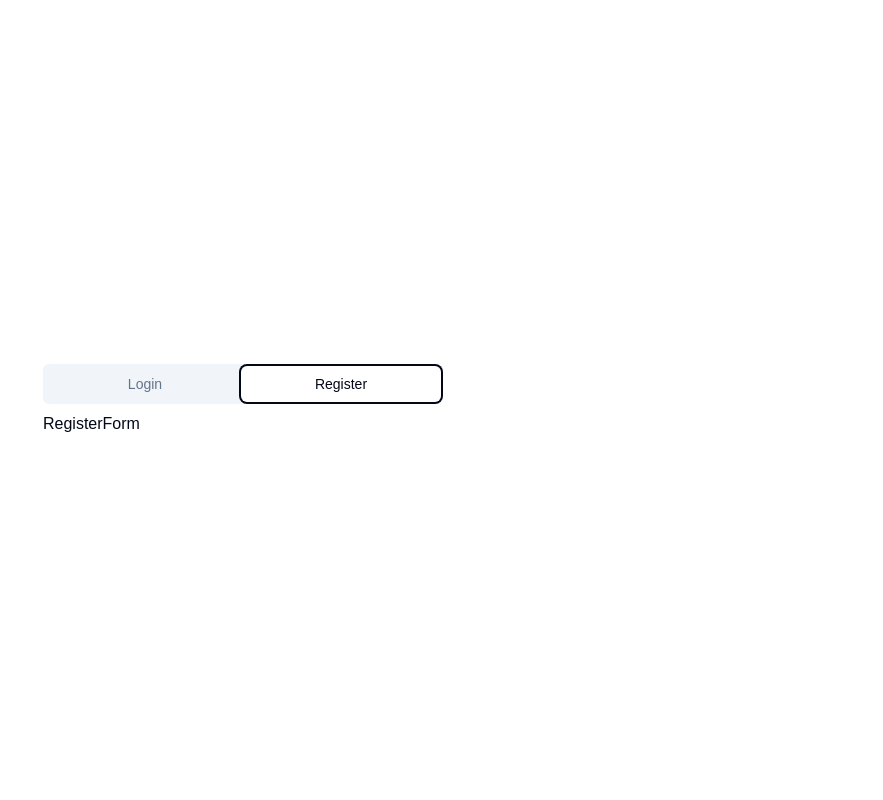
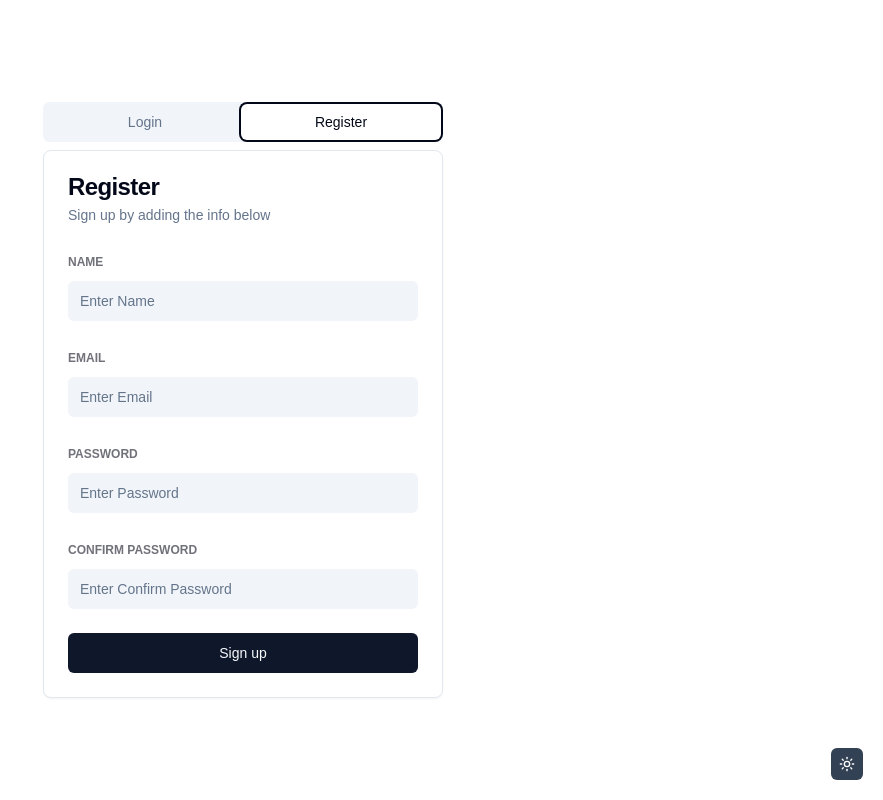
Before and after one commit to MiraslauSharkouski/nextjs-dashboard, a Next.js app: page /auth in a window 1280 px wide. Both pictures are taken after a click on the tab "Register". Shown: the whole page, without its empty margins (397-1280 px from the left). Built offline with nearby package versions, Linux system fonts and the light colour scheme.

Commit message:
comleted

```diff
--- a/app/(auth)/layout.tsx
+++ b/app/(auth)/layout.tsx
@@ -1,6 +1,11 @@
+import ThemeToggler from "@/components/ThemeToggler";
+
 const AuthLayout = ({ children }: { children: React.ReactNode }) => {
   return (
     <div className="h-[100vh] flex items-center justify-center relative">
+      <div className="absolute bottom-5 right-0 text-white">
+        <ThemeToggler />
+      </div>
       {children}
     </div>
   );
--- a/components/auth/LoginForm.tsx
+++ b/components/auth/LoginForm.tsx
@@ -1,5 +1,115 @@
+"use client";
+
+import * as z from "zod";
+import { useForm } from "react-hook-form";
+import { zodResolver } from "@hookform/resolvers/zod";
+import {
+  Form,
+  FormControl,
+  FormField,
+  FormItem,
+  FormLabel,
+  FormMessage,
+} from "@/components/ui/form";
+import {
+  Card,
+  CardContent,
+  CardDescription,
+  CardHeader,
+  CardTitle,
+} from "@/components/ui/card";
+import { Input } from "@/components/ui/input";
+import { Button } from "@/components/ui/button";
+import { useRouter } from "next/navigation";
+
+const formSchema = z.object({
+  email: z
+    .string()
+    .min(1, {
+      message: "Email is required",
+    })
+    .email({
+      message: "Please enter a valid email",
+    }),
+  password: z.string().min(1, {
+    message: "Password is required",
+  }),
+});
+
 const LoginForm = () => {
-  return <div className="">LoginForm</div>;
+  const router = useRouter();
+
+  const form = useForm<z.infer<typeof formSchema>>({
+    resolver: zodResolver(formSchema),
+    defaultValues: {
+      email: "",
+      password: "",
+    },
+  });
+
+  const handleSubmit = (data: z.infer<typeof formSchema>) => {
+    router.push("/");
+  };
+
+  return (
+    <Card>
+      <CardHeader>
+        <CardTitle>Login</CardTitle>
+        <CardDescription>
+          Log into your account with credentials
+        </CardDescription>
+      </CardHeader>
+      <CardContent className="space-y-2">
+        <Form {...form}>
+          <form
+            onSubmit={form.handleSubmit(handleSubmit)}
+            className="space-y-6"
+          >
+            <FormField
+              control={form.control}
+              name="email"
+              render={({ field }) => (
+                <FormItem>
+                  <FormLabel className="uppercase text-xs font-bold text-zinc-500 dark:text-secondary/70">
+                    Email
+                  </FormLabel>
+                  <FormControl>
+                    <Input
+                      className="bg-slate-100 dark:bg-slate-500 border-0 focus-visible:ring-0 text-black dark:text-white fosuc-visible: ring-offset"
+                      placeholder="Enter Email"
+                      {...field}
+                    />
+                  </FormControl>
+                  <FormMessage />
+                </FormItem>
+              )}
+            />
+            <FormField
+              control={form.control}
+              name="password"
+              render={({ field }) => (
+                <FormItem>
+                  <FormLabel className="uppercase text-xs font-bold text-zinc-500 dark:text-secondary/70">
+                    Password
+                  </FormLabel>
+                  <FormControl>
+                    <Input
+                      type="password"
+                      className="bg-slate-100 dark:bg-slate-500 border-0 focus-visible:ring-0 text-black dark:text-white fosuc-visible: ring-offset"
+                      placeholder="Enter Password"
+                      {...field}
+                    />
+                  </FormControl>
+                  <FormMessage />
+                </FormItem>
+              )}
+            />
+            <Button className="w-full">Sign in</Button>
+          </form>
+        </Form>
+      </CardContent>
+    </Card>
+  );
 };
 
 export default LoginForm;
--- a/components/auth/RegisterForm.tsx
+++ b/components/auth/RegisterForm.tsx
@@ -1,5 +1,160 @@
+"use client";
+
+import * as z from "zod";
+import { useForm } from "react-hook-form";
+import { zodResolver } from "@hookform/resolvers/zod";
+import {
+  Form,
+  FormControl,
+  FormField,
+  FormItem,
+  FormLabel,
+  FormMessage,
+} from "@/components/ui/form";
+import {
+  Card,
+  CardContent,
+  CardDescription,
+  CardHeader,
+  CardTitle,
+} from "@/components/ui/card";
+import { Input } from "@/components/ui/input";
+import { Button } from "@/components/ui/button";
+import { useRouter } from "next/navigation";
+
+const formSchema = z.object({
+  name: z.string().min(1, {
+    message: "Name is required",
+  }),
+  email: z
+    .string()
+    .min(1, {
+      message: "Email is required",
+    })
+    .email({
+      message: "Please enter a valid email",
+    }),
+  password: z.string().min(1, {
+    message: "Password is required",
+  }),
+  confirmPassword: z.string().min(1, {
+    message: "Confirm Password is required",
+  }),
+});
+
 const RegisterForm = () => {
-  return <div className="">RegisterForm</div>;
+  const router = useRouter();
+
+  const form = useForm<z.infer<typeof formSchema>>({
+    resolver: zodResolver(formSchema),
+    defaultValues: {
+      name: "",
+      email: "",
+      password: "",
+      confirmPassword: "",
+    },
+  });
+
+  const handleSubmit = (data: z.infer<typeof formSchema>) => {
+    router.push("/");
+  };
+
+  return (
+    <Card>
+      <CardHeader>
+        <CardTitle>Register</CardTitle>
+        <CardDescription>Sign up by adding the info below</CardDescription>
+      </CardHeader>
+      <CardContent className="space-y-2">
+        <Form {...form}>
+          <form
+            onSubmit={form.handleSubmit(handleSubmit)}
+            className="space-y-6"
+          >
+            <FormField
+              control={form.control}
+              name="name"
+              render={({ field }) => (
+                <FormItem>
+                  <FormLabel className="uppercase text-xs font-bold text-zinc-500 dark:text-secondary/70">
+                    Name
+                  </FormLabel>
+                  <FormControl>
+                    <Input
+                      className="bg-slate-100 dark:bg-slate-500 border-0 focus-visible:ring-0 text-black dark:text-white fosuc-visible: ring-offset"
+                      placeholder="Enter Name"
+                      {...field}
+                    />
+                  </FormControl>
+                  <FormMessage />
+                </FormItem>
+              )}
+            />
+            <FormField
+              control={form.control}
+              name="email"
+              render={({ field }) => (
+                <FormItem>
+                  <FormLabel className="uppercase text-xs font-bold text-zinc-500 dark:text-secondary/70">
+                    Email
+                  </FormLabel>
+                  <FormControl>
+                    <Input
+                      className="bg-slate-100 dark:bg-slate-500 border-0 focus-visible:ring-0 text-black dark:text-white fosuc-visible: ring-offset"
+                      placeholder="Enter Email"
+                      {...field}
+                    />
+                  </FormControl>
+                  <FormMessage />
+                </FormItem>
+              )}
+            />
+            <FormField
+              control={form.control}
+              name="password"
+              render={({ field }) => (
+                <FormItem>
+                  <FormLabel className="uppercase text-xs font-bold text-zinc-500 dark:text-secondary/70">
+                    Password
+                  </FormLabel>
+                  <FormControl>
+                    <Input
+                      type="password"
+                      className="bg-slate-100 dark:bg-slate-500 border-0 focus-visible:ring-0 text-black dark:text-white fosuc-visible: ring-offset"
+                      placeholder="Enter Password"
+                      {...field}
+                    />
+                  </FormControl>
+                  <FormMessage />
+                </FormItem>
+              )}
+            />
+            <FormField
+              control={form.control}
+              name="confirmPassword"
+              render={({ field }) => (
+                <FormItem>
+                  <FormLabel className="uppercase text-xs font-bold text-zinc-500 dark:text-secondary/70">
+                    Confirm Password
+                  </FormLabel>
+                  <FormControl>
+                    <Input
+                      type="password"
+                      className="bg-slate-100 dark:bg-slate-500 border-0 focus-visible:ring-0 text-black dark:text-white fosuc-visible: ring-offset"
+                      placeholder="Enter Confirm Password"
+                      {...field}
+                    />
+                  </FormControl>
+                  <FormMessage />
+                </FormItem>
+              )}
+            />
+            <Button className="w-full">Sign up</Button>
+          </form>
+        </Form>
+      </CardContent>
+    </Card>
+  );
 };
 
 export default RegisterForm;
```
